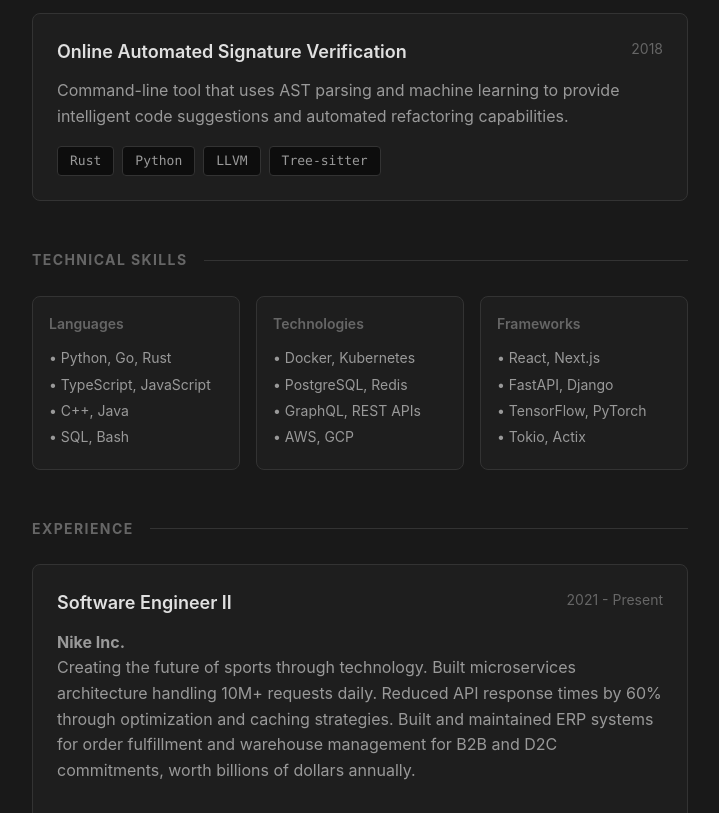
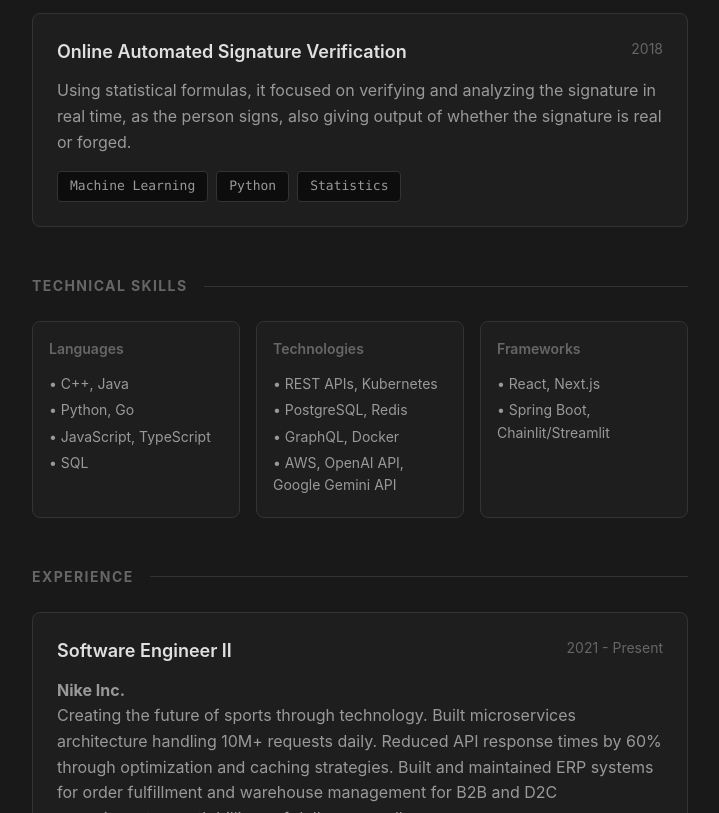
Before and after one commit to laraibzk/laraibzk.github.io, a plain HTML site: page index.html in a window 1280 px wide. Shown: the part 1259-2072 px from the top of the page, without its empty margins (280-999 px from the left). Drawn offline with Linux system fonts and the light colour scheme.

Commit message:
additional changes

```diff
--- a/index.html
+++ b/index.html
@@ -353,7 +353,7 @@
         <section class="section">
             <h2 class="section-title">Featured Projects</h2>
 
-            <div class="card" onclick="window.open('https://github.com/laraibzk/vision-rag', '_blank')">
+            <div class="card">
                 <div class="card-header">
                     <div class="card-title">AI chatbot with custom behavior base on the user's input</div>
                     <div class="card-meta">2025</div>
@@ -410,14 +410,13 @@
                     <div class="card-meta">2018</div>
                 </div>
                 <p class="card-description">
-                    Command-line tool that uses AST parsing and machine learning to provide intelligent code suggestions
-                    and automated refactoring capabilities.
+                    Using statistical formulas, it focused on verifying and analyzing the signature in real time, as the person
+                    signs, also giving output of whether the signature is real or forged.
                 </p>
                 <div class="tech-stack">
-                    <span class="tech-tag">Rust</span>
+                    <span class="tech-tag">Machine Learning</span>
                     <span class="tech-tag">Python</span>
-                    <span class="tech-tag">LLVM</span>
-                    <span class="tech-tag">Tree-sitter</span>
+                    <span class="tech-tag">Statistics</span>
                 </div>
             </div>
         </section>
@@ -427,24 +426,22 @@
             <div class="skills-grid">
                 <div class="skill-category">
                     <div class="skill-category-title">Languages</div>
-                    <div class="skill-item">• Python, Go, Rust</div>
-                    <div class="skill-item">• TypeScript, JavaScript</div>
                     <div class="skill-item">• C++, Java</div>
-                    <div class="skill-item">• SQL, Bash</div>
+                    <div class="skill-item">• Python, Go</div>
+                    <div class="skill-item">• JavaScript, TypeScript</div>
+                    <div class="skill-item">• SQL</div>
                 </div>
                 <div class="skill-category">
                     <div class="skill-category-title">Technologies</div>
-                    <div class="skill-item">• Docker, Kubernetes</div>
+                    <div class="skill-item">• REST APIs, Kubernetes</div>
                     <div class="skill-item">• PostgreSQL, Redis</div>
-                    <div class="skill-item">• GraphQL, REST APIs</div>
-                    <div class="skill-item">• AWS, GCP</div>
+                    <div class="skill-item">• GraphQL, Docker</div>
+                    <div class="skill-item">• AWS, OpenAI API, Google Gemini API</div>
                 </div>
                 <div class="skill-category">
                     <div class="skill-category-title">Frameworks</div>
                     <div class="skill-item">• React, Next.js</div>
-                    <div class="skill-item">• FastAPI, Django</div>
-                    <div class="skill-item">• TensorFlow, PyTorch</div>
-                    <div class="skill-item">• Tokio, Actix</div>
+                    <div class="skill-item">• Spring Boot, Chainlit/Streamlit</div>
                 </div>
             </div>
         </section>
```
